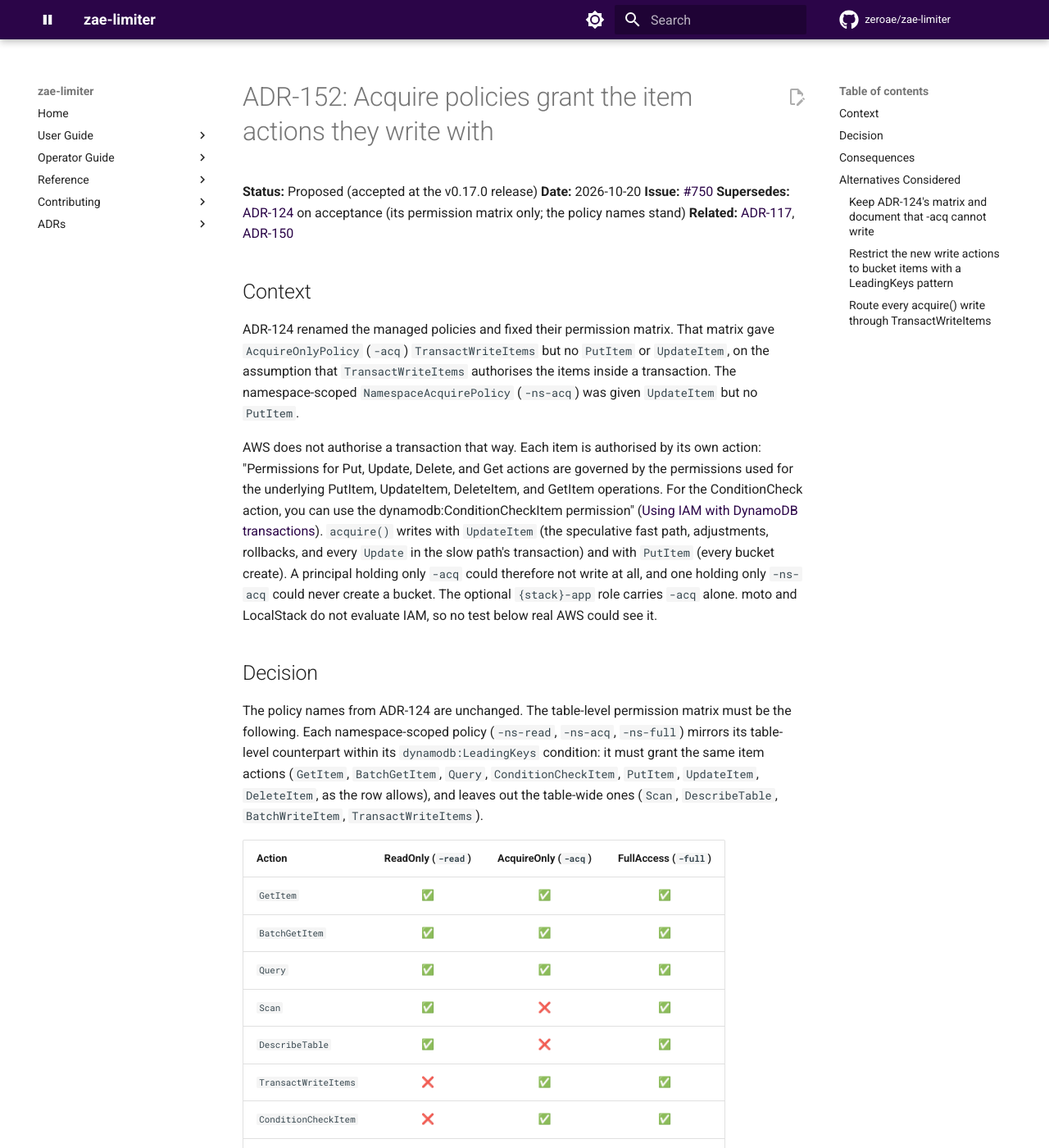
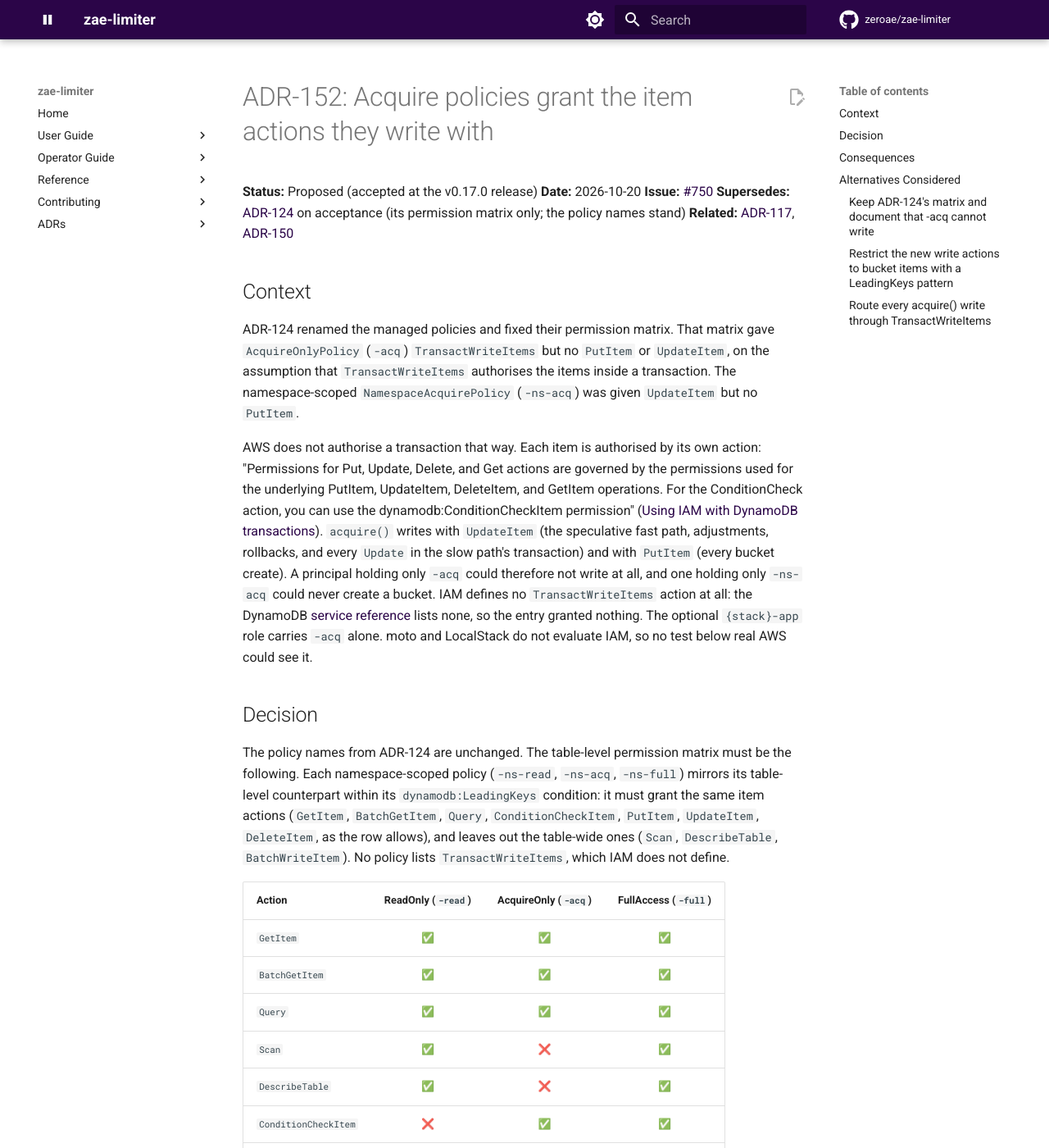
Before and after one commit to zeroae/zae-limiter, an MkDocs documentation site: the page built from docs/adr/152-acquire-policies-grant-item-actions.md, in a window 1280 px wide and 1400 px high. Shown: the whole window at 82% size. Built offline with MkDocs 1.6.1 and Material for MkDocs 9.7.7, drawn with Linux system fonts in a browser that asks for light colours; comment, search, counter and statistics services are not loaded; the version menu is left out.

Commit message:
🔥 remove(infra): drop the TransactWriteItems action IAM does not define
AcquireOnlyPolicy and FullAccessPolicy listed dynamodb:TransactWriteItems,
and each carried a cfn-lint W3037 ignore to keep it. IAM defines no such
action: the DynamoDB service reference
(https://servicereference.us-east-1.amazonaws.com/v1/dynamodb/dynamodb.json)
lists 80 actions and neither TransactWriteItems nor TransactGetItems, and
AWS authorises each item inside a transaction by its own PutItem,
UpdateItem, DeleteItem, GetItem or ConditionCheckItem
(https://docs.aws.amazon.com/amazondynamodb/latest/developerguide/transaction-apis-iam.html).
NamespaceAcquirePolicy never had it and its transactions pass on AWS.

The entry granted nothing and read as if it covered the writes, which is
how #750 happened. Remove it and both lint ignores (cfn-lint passes with
none), stop the parity test mapping transact_write_items to a required
action, and pin that no policy or role grants either undefined action.
ADR-152's matrix and the policy tables follow.

Refs #750

Co-Authored-By: Claude Opus 5.5 <noreply@anthropic.com>
Claude-Session: https://claude.ai/code/session_017XzYMYKXNcZNQYS3xQhFdc

```diff
--- a/docs/adr/152-acquire-policies-grant-item-actions.md
+++ b/docs/adr/152-acquire-policies-grant-item-actions.md
@@ -21,7 +21,9 @@ action, you can use the dynamodb:ConditionCheckItem permission"
 `acquire()` writes with `UpdateItem` (the speculative fast path, adjustments, rollbacks, and
 every `Update` in the slow path's transaction) and with `PutItem` (every bucket create). A
 principal holding only `-acq` could therefore not write at all, and one holding only `-ns-acq`
-could never create a bucket. The optional `{stack}-app` role carries `-acq` alone. moto and
+could never create a bucket. IAM defines no `TransactWriteItems` action at all: the DynamoDB
+[service reference](https://servicereference.us-east-1.amazonaws.com/v1/dynamodb/dynamodb.json)
+lists none, so the entry granted nothing. The optional `{stack}-app` role carries `-acq` alone. moto and
 LocalStack do not evaluate IAM, so no test below real AWS could see it.
 
 ## Decision
@@ -31,7 +33,7 @@ following. Each namespace-scoped policy (`-ns-read`, `-ns-acq`, `-ns-full`) mirr
 table-level counterpart within its `dynamodb:LeadingKeys` condition: it must grant the same
 item actions (`GetItem`, `BatchGetItem`, `Query`, `ConditionCheckItem`, `PutItem`, `UpdateItem`,
 `DeleteItem`, as the row allows), and leaves out the table-wide ones (`Scan`, `DescribeTable`,
-`BatchWriteItem`, `TransactWriteItems`).
+`BatchWriteItem`). No policy lists `TransactWriteItems`, which IAM does not define.
 
 | Action | ReadOnly (`-read`) | AcquireOnly (`-acq`) | FullAccess (`-full`) |
 |--------|:--------:|:-----------:|:----------:|
```
Also changed, not shown: other parts of docs/adr/152-acquire-policies-grant-item-actions.md (+0 -1 lines), docs/infra/cloudformation.md (+4 -2 lines), docs/infra/deployment.md (+4 -1 lines), src/zae_limiter/infra/cfn_template.yaml (+3 -14 lines), 1 other file.
